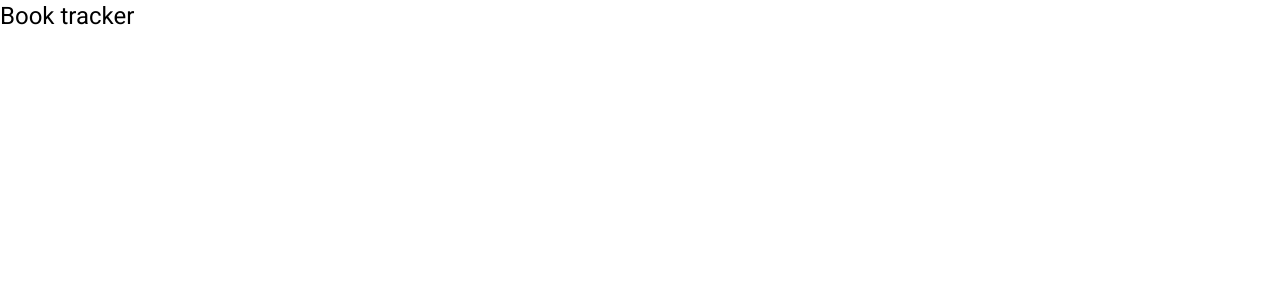
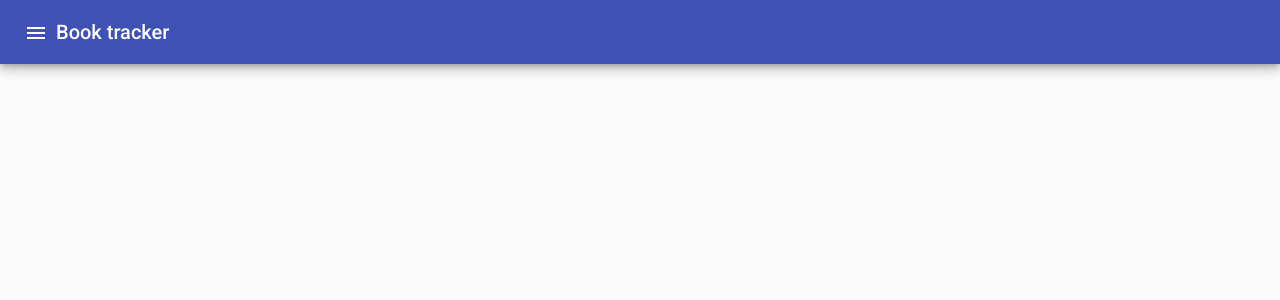
Before and after one commit to jb-weerasinghe/PS-book-tracker, an Angular app: page / in a window 1280 px wide. Shown: the top 300 px of the page. Built offline with nearby package versions, Linux system fonts and the light colour scheme.

Commit message:
1.2 add materail navigation to start page

```diff
--- a/src/app/app.component.html
+++ b/src/app/app.component.html
@@ -1,3 +1,34 @@
-<h1>Book tracker</h1>
+<mat-sidenav-container class="app-root" fullscreen>
+  <mat-sidenav #start mode="over">
+    <mat-nav-list>
+      <a
+        *ngFor="let navItem of navItems"
+        mat-list-item
+        routerLinkActive="active-link"
+        (click)="start.close()"
+        [routerLink]="[navItem.route]"
+      >
+        {{ navItem.name }}
+      </a>
+    </mat-nav-list>
+  </mat-sidenav>
 
-<router-outlet></router-outlet>
+  <div>
+    <mat-toolbar color="primary" class="mat-elevation-z6">
+      <mat-toolbar-row>
+        <button mat-icon-button (click)="start.open()">
+          <mat-icon>menu</mat-icon>
+        </button>
+        <div class="app-toolbar">
+          <h1>{{ title }}</h1>
+        </div>
+      </mat-toolbar-row>
+    </mat-toolbar>
+
+    <div class="app-content-centered ">
+      <div class="aligner-item basic-container">
+        <router-outlet></router-outlet>
+      </div>
+    </div>
+  </div>
+</mat-sidenav-container>
--- a/src/app/app.component.scss
+++ b/src/app/app.component.scss
@@ -0,0 +1,13 @@
+mat-sidenav {
+  width: 320px;
+}
+
+.app-content-centered {
+  display: flex;
+  align-items: center;
+  justify-content: center;
+}
+
+.aligner-item {
+  width: 70%;
+}
--- a/src/app/app.component.ts
+++ b/src/app/app.component.ts
@@ -6,5 +6,10 @@ import { Component } from '@angular/core';
   styleUrls: ['./app.component.scss']
 })
 export class AppComponent {
-  title = 'PS-book-tracker';
+  title = 'Book tracker';
+
+  navItems: any[] = [
+    { name: 'Overview', route: 'books' },
+    { name: 'Add new book', route: 'books/create' },
+  ];
 }
```
